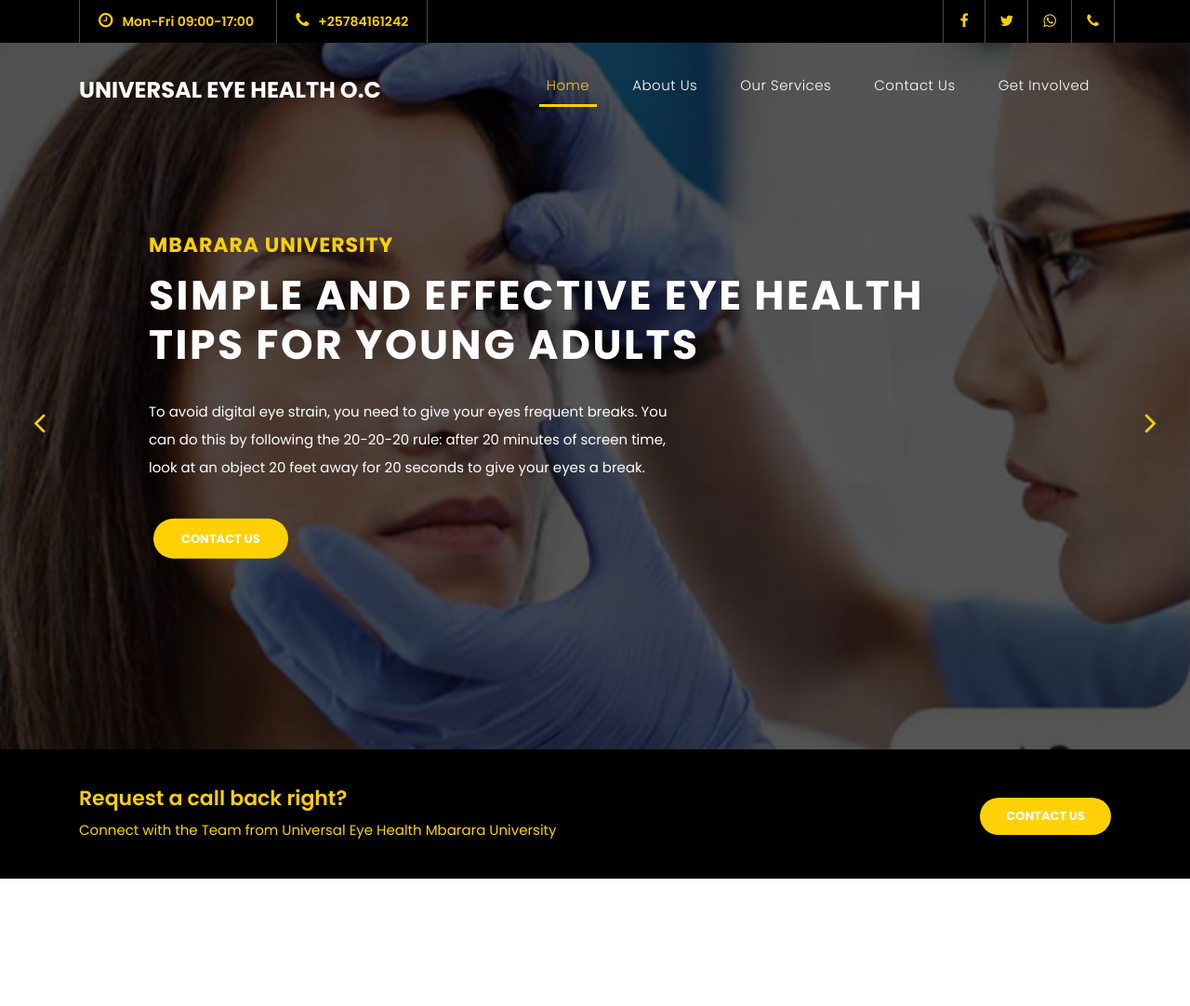
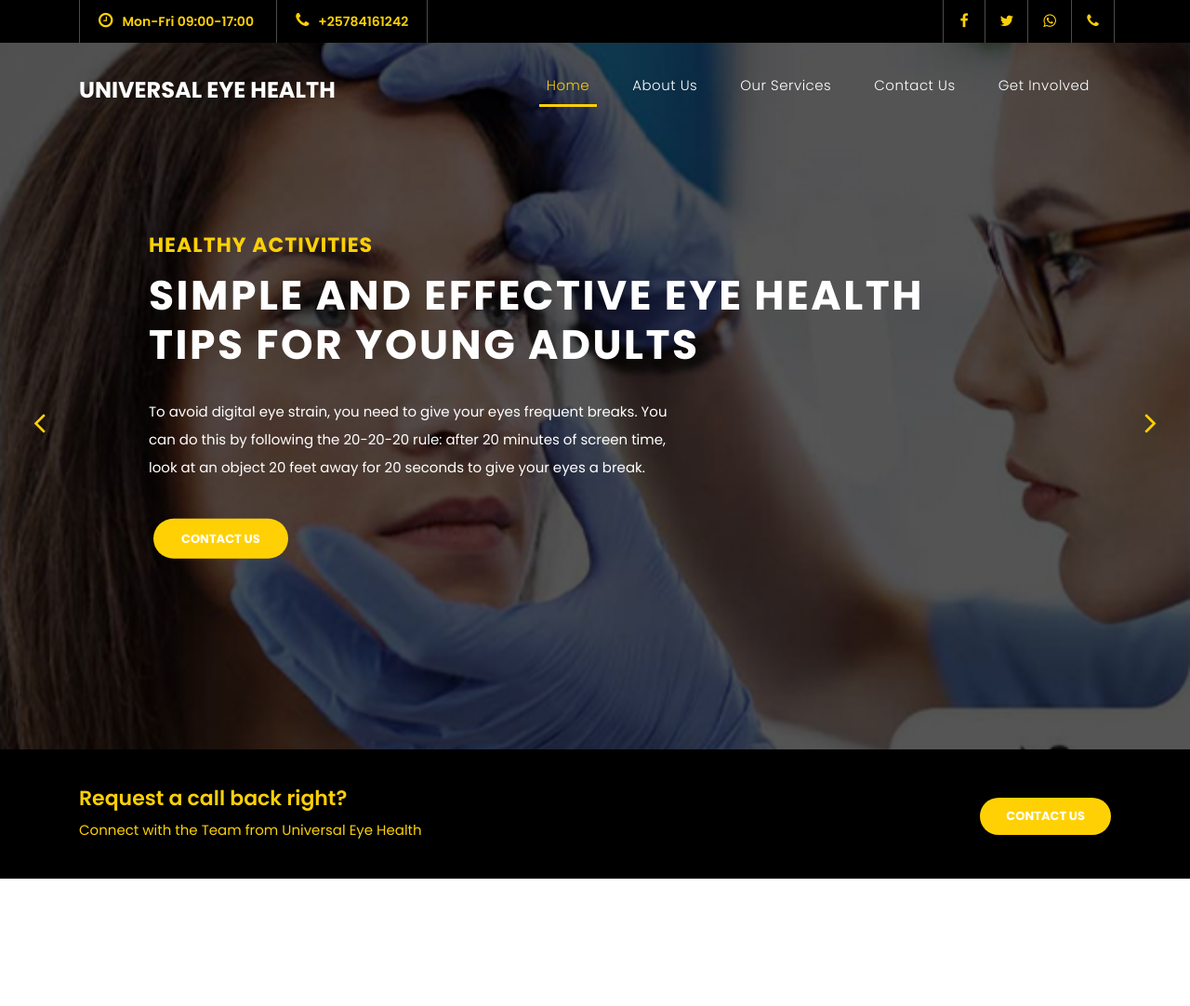
Before and after one commit to kuyesu/universal-eye, a Django app: page / in a window 1280 px wide. Shown: the top 1082 px of the page at 93% size. Run offline with Django 3.2, Linux system fonts and the light colour scheme; some libraries are stand-ins or nearby versions.

Commit message:
Edit with Pius

```diff
--- a/website/templates/index.html
+++ b/website/templates/index.html
@@ -64,7 +64,7 @@
     <header class="">
       <nav class="navbar navbar-expand-lg">
         <div class="container">
-          <a class="navbar-brand" href="index.html"><h2>Universal Eye Health O.C</h2></a>
+          <a class="navbar-brand" href="index.html"><h2>Universal Eye Health</h2></a>
           <button class="navbar-toggler" type="button" data-toggle="collapse" data-target="#navbarResponsive" aria-controls="navbarResponsive" aria-expanded="false" aria-label="Toggle navigation">
             <span class="navbar-toggler-icon"></span>
           </button>
@@ -101,7 +101,7 @@
           <div class="item item-1">
             <div class="img-fill">
                 <div class="text-content">
-                  <h6>Mbarara University</h6>
+                  <h6>Healthy Activities</h6>
                   <h4>SIMPLE AND EFFECTIVE EYE HEALTH<br> TIPS FOR YOUNG ADULTS</h4>
                   <p>To avoid digital eye strain, you need to give your eyes frequent breaks. You can do this by following the 20-20-20 rule: after 20 minutes of screen time, look at an object 20 feet away for 20 seconds to give your eyes a break.</p>
                   <a href="#" class="filled-button">contact us</a>
@@ -142,7 +142,7 @@
         <div class="row">
           <div class="col-md-8">
             <h4>Request a call back right?</h4>
-            <span>Connect with the Team from Universal Eye Health Mbarara University </span>
+            <span>Connect with the Team from Universal Eye Health </span>
           </div>
           <div class="col-md-4">
             <a href="#" class="border-button">Contact Us</a>
```
